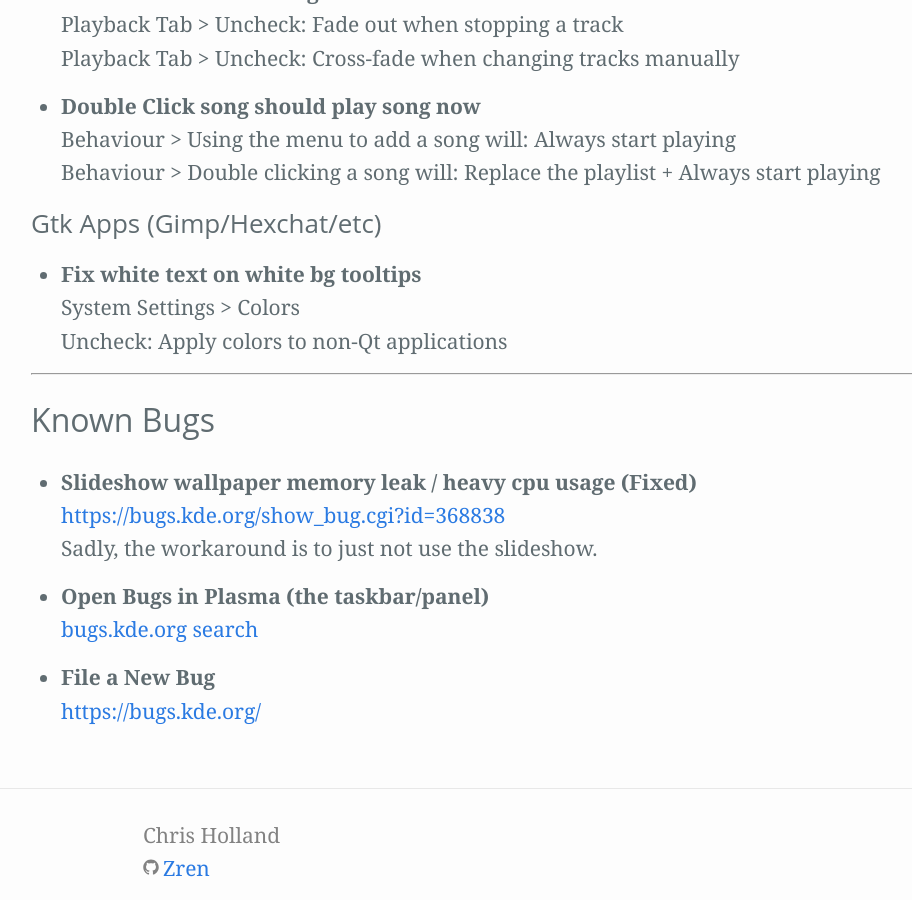
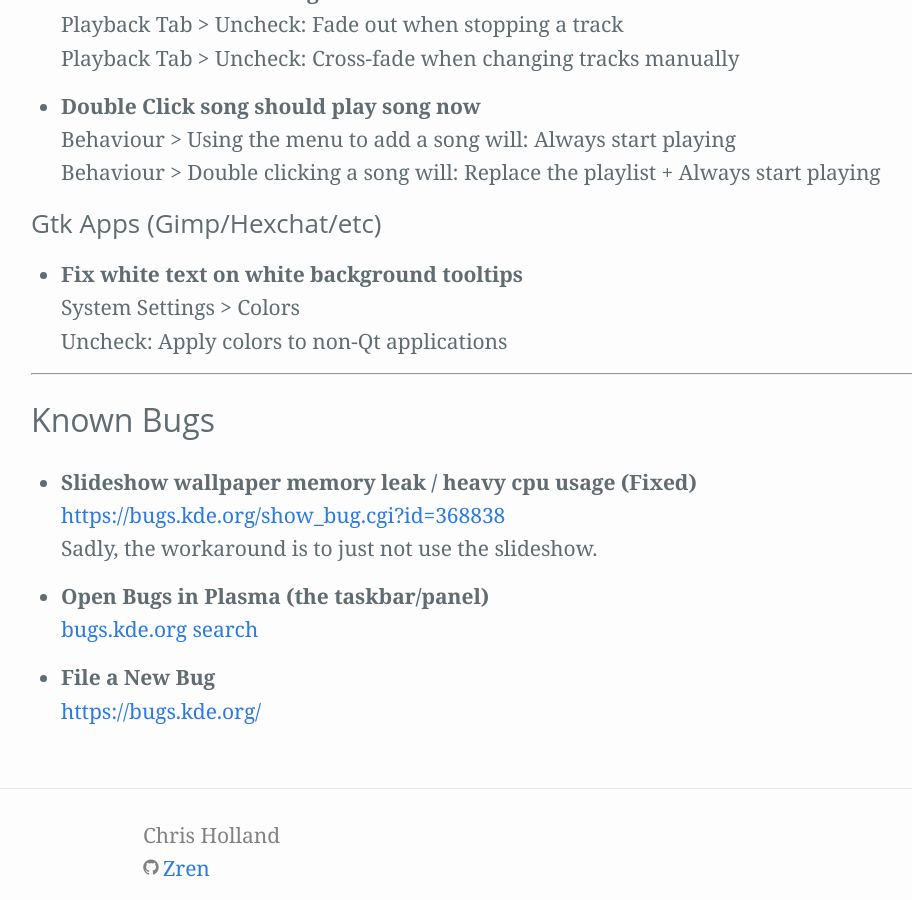
Before and after one commit to Zren/zren.github.io, a Jekyll site: the page built from kde.md, in a window 1280 px wide and 900 px high, scrolled down 15011 px. Shown: the whole window, without its empty margins (127-1039 px from the left). Built offline with Jekyll 4.4.1, drawn with Linux system fonts in a browser that asks for light colours.

Commit message:
bg => background

```diff
--- a/kde.md
+++ b/kde.md
@@ -603,7 +603,7 @@
 ### Gtk Apps (Gimp/Hexchat/etc)
 
 {% assign i = i | plus: 1 %}
-* {:#cfg-{{ i }}} Fix white text on white bg tooltips
+* {:#cfg-{{ i }}} Fix white text on white background tooltips
   System Settings > Colors
   Uncheck: Apply colors to non-Qt applications
 
```
